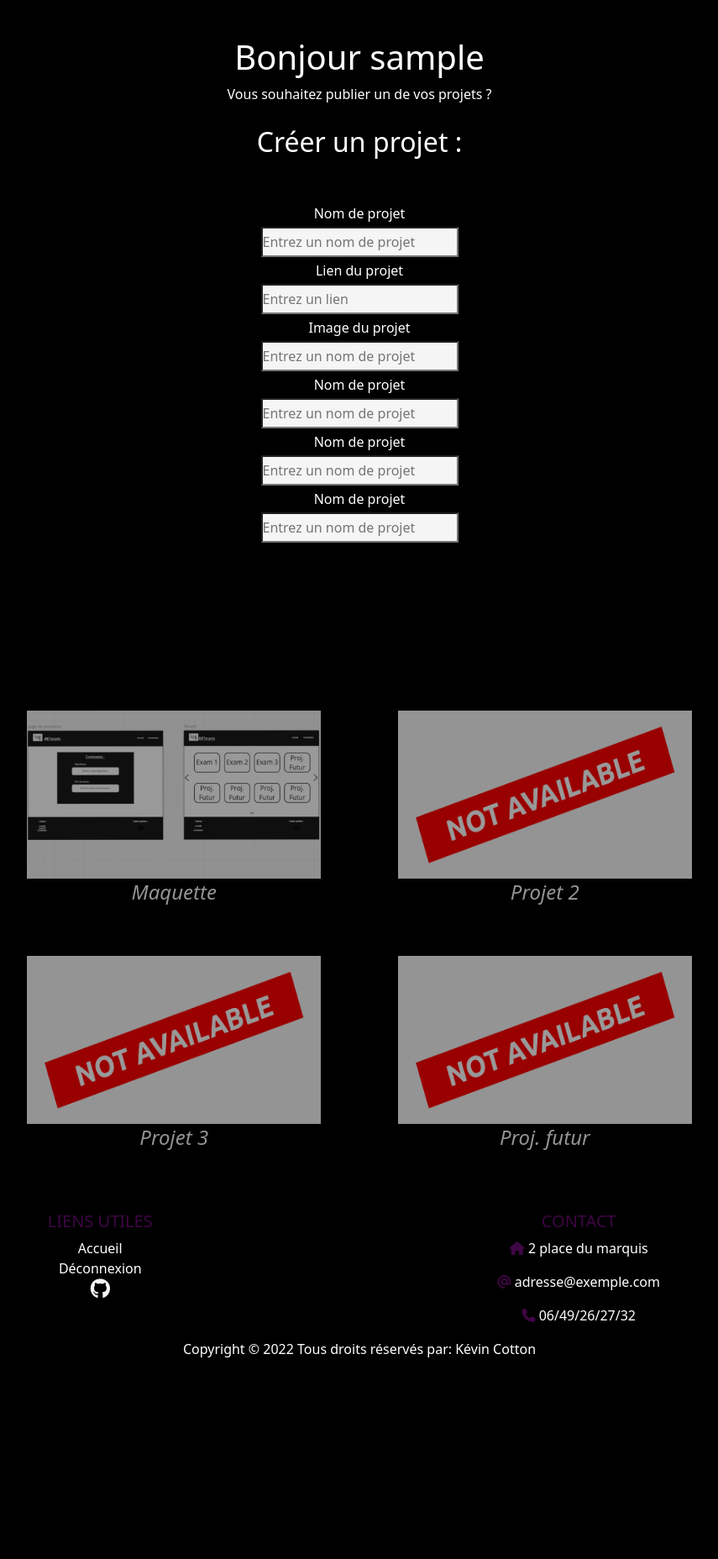
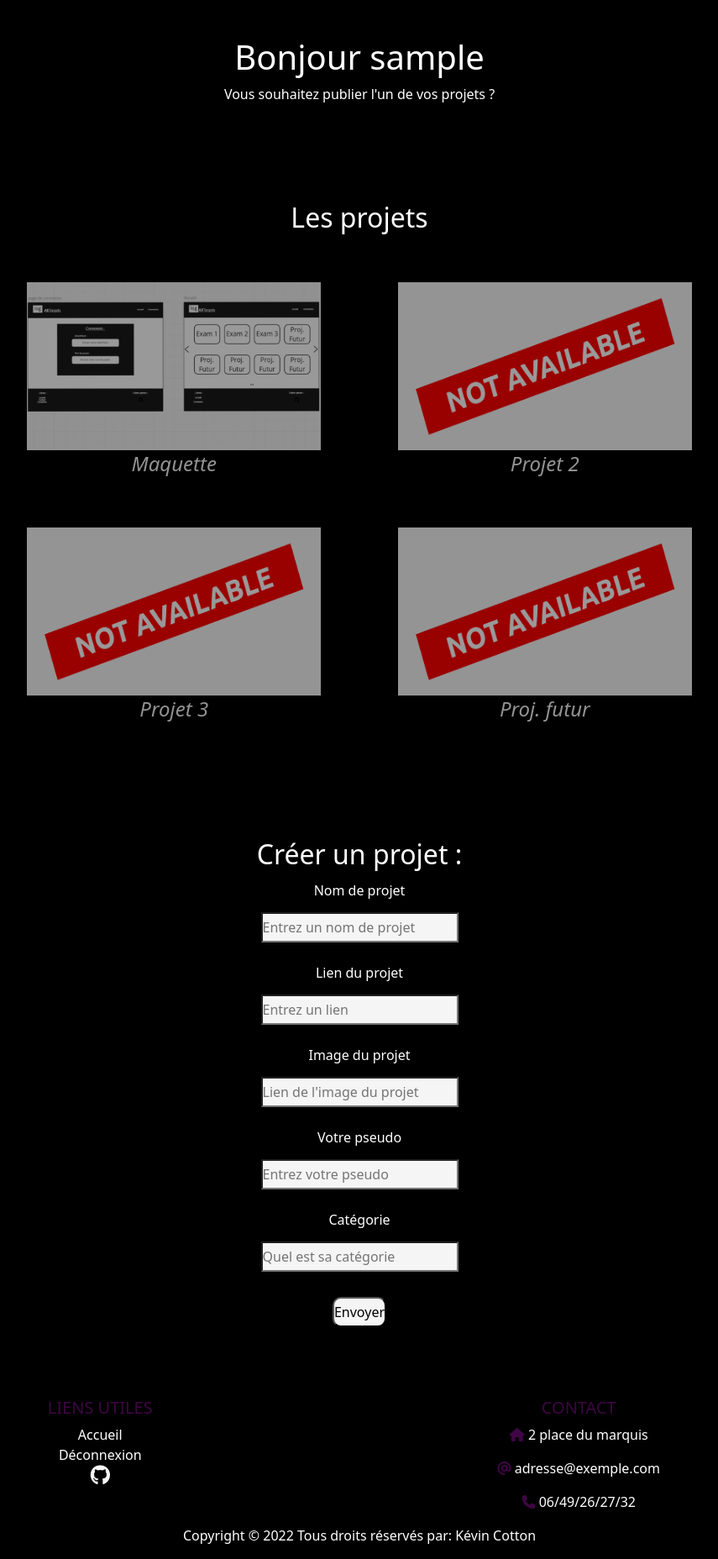
Before and after one commit to BadbooX/AllTargets3, a PHP site: page /landing.php in a window 1280 px wide. Shown: the part 106-1962 px from the top of the page at 84% size, without its empty margins (212-1067 px from the left). Before the commit the page ends 1722 px from the top, so only its background shows below. Run offline with PHP 8.4, Linux system fonts and the light colour scheme; the visitor is signed in with stand-in values (Sample User, id 1); some libraries are stand-ins or nearby versions.

Commit message:
commit modiv formulaire

```diff
--- a/assets/css/style.css
+++ b/assets/css/style.css
@@ -56,7 +56,7 @@ strong{
 }
 .menu-categories{
     display: grid;
-    margin-top:200px;
+    margin-top:50px;
     grid-template-columns: repeat(2, 1fr);
     gap:10ch;
     margin-bottom: 120px;
@@ -129,18 +129,30 @@ strong{
 
 /*User*/
 .titlecrudprod{
+    margin-top: 50px;
+}
+.titlescards{
     margin-top: 200px;
-    margin-bottom: 50px;
 }
 .welcomelanding{
     color: white;
     margin-top: 150px;
-    margin-bottom: -190px;
+    margin-bottom: -100px;
 }
+.formishUser{
+    margin-bottom: 100px;
 
-
+}
+.btnFormUser{
+    margin-top: 10px;
+    border-radius: 10px;
+    background-color: whitesmoke;
+    color: black;
+}
 .inputlanding{
     background-color: whitesmoke;
+    margin-top: 10px;
+    margin-bottom: 20px;
     color:black;
 }
 /* Footer user*/
--- a/landing.php
+++ b/landing.php
@@ -17,25 +17,12 @@
     ?>
     <div class="welcomelanding text-white d-flex flex-column justify-content-center align-items-center">
         <h1 class="titlelanding" text-white text-align-center>Bonjour <?php echo $login ?></h1>
-        <p>Vous souhaitez publier un de vos projets ?</p>
+        <p>Vous souhaitez publier l'un de vos projets ?</p>
     </div>
 
     <div class="menu-container">
-        <h2 class="titlecrudprod text-white">Créer un projet :</h2>
-        <form action="crud.php" class="formuser d-flex justify-content-center align-items-center flex-column" method="post">
-        <label for="" class="text-white" >Nom de projet</label>
-        <input class="inputlanding" type="text" name="nameProjet" autocomplete="off" placeholder="Entrez un nom de projet" required>
-        <label for="" class="text-white" >Lien du projet</label>
-        <input class="inputlanding" type="text" name="linkProjet" autocomplete="off" placeholder="Entrez un lien" required>
-        <label for="" class="text-white" >Image du projet</label>
-        <input class="inputlanding" type="text" name="" autocomplete="off" placeholder="Entrez un nom de projet">
-        <label for="" class="text-white" >Nom de projet</label>
-        <input class="inputlanding" type="text" name="" autocomplete="off" placeholder="Entrez un nom de projet">
-        <label for="" class="text-white" >Nom de projet</label>
-        <input class="inputlanding" type="text" name="" autocomplete="off" placeholder="Entrez un nom de projet">
-        <label for="" class="text-white" >Nom de projet</label>
-        <input class="inputlanding" type="text" name="" autocomplete="off" placeholder="Entrez un nom de projet">
-        </form>
+
+        <div class="titlescards d-flex justify-content-center align-items-center mx-auto"><h2 class="text-white">Les projets</h2></div>
         <div class="menu-categories" >
 
             <button  class="menu-category ">
@@ -51,6 +38,22 @@
                 <a  href="#"><img class="picard" src="assets/img/notavailable.png">Proj. futur</a>
             </button>
         </div>
+        <div class="formishUser">
+            <h2 class="titlecrudprod text-white">Créer un projet :</h2>
+            <form action="crud.php" class="formuser d-flex justify-content-center align-items-center flex-column" method="post">
+            <label for="" class="text-white" >Nom de projet</label>
+            <input class="inputlanding" type="text" name="nameProjet" autocomplete="off" placeholder="Entrez un nom de projet" required>
+            <label for="" class="text-white" >Lien du projet</label>
+            <input class="inputlanding" type="text" name="linkProjet" autocomplete="off" placeholder="Entrez un lien" required>
+            <label for="" class="text-white" >Image du projet</label>
+            <input class="inputlanding" type="text" name="" autocomplete="off" placeholder="Lien de l'image du projet" required>
+            <label for="" class="text-white" >Votre pseudo</label>
+            <input class="inputlanding" type="text" name="" autocomplete="off" placeholder="Entrez votre pseudo" required>
+            <label for="" class="text-white" >Catégorie</label>
+            <input class="inputlanding" type="text" name="" autocomplete="off" placeholder="Quel est sa catégorie" required>
+            <button type="submit" class="btnFormUser">Envoyer</button>
+            </form>
+        </div>
     </div>
     <?php
     include 'footeruser.php';
```
Also changed, not shown: index.php (+6 -2 lines).
